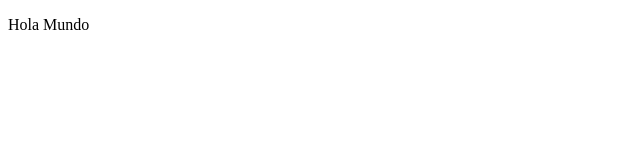
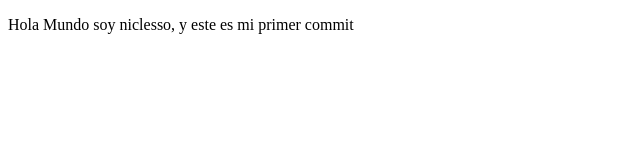
Before and after one commit to Niclesso/proyectoDemoCursoPrework, a plain HTML site: page index.html in a window 1280 px wide. Shown: the whole page, without its empty margins (0-640 px from the left). Drawn offline with Linux system fonts and the light colour scheme.

Commit message:
cambio agrego commit

```diff
--- a/index.html
+++ b/index.html
@@ -8,7 +8,7 @@
 </head>
 <body>
     <p>
-        Hola Mundo
+        Hola Mundo soy niclesso, y este es mi primer commit
     </p>
 </body>
 </html>
```
